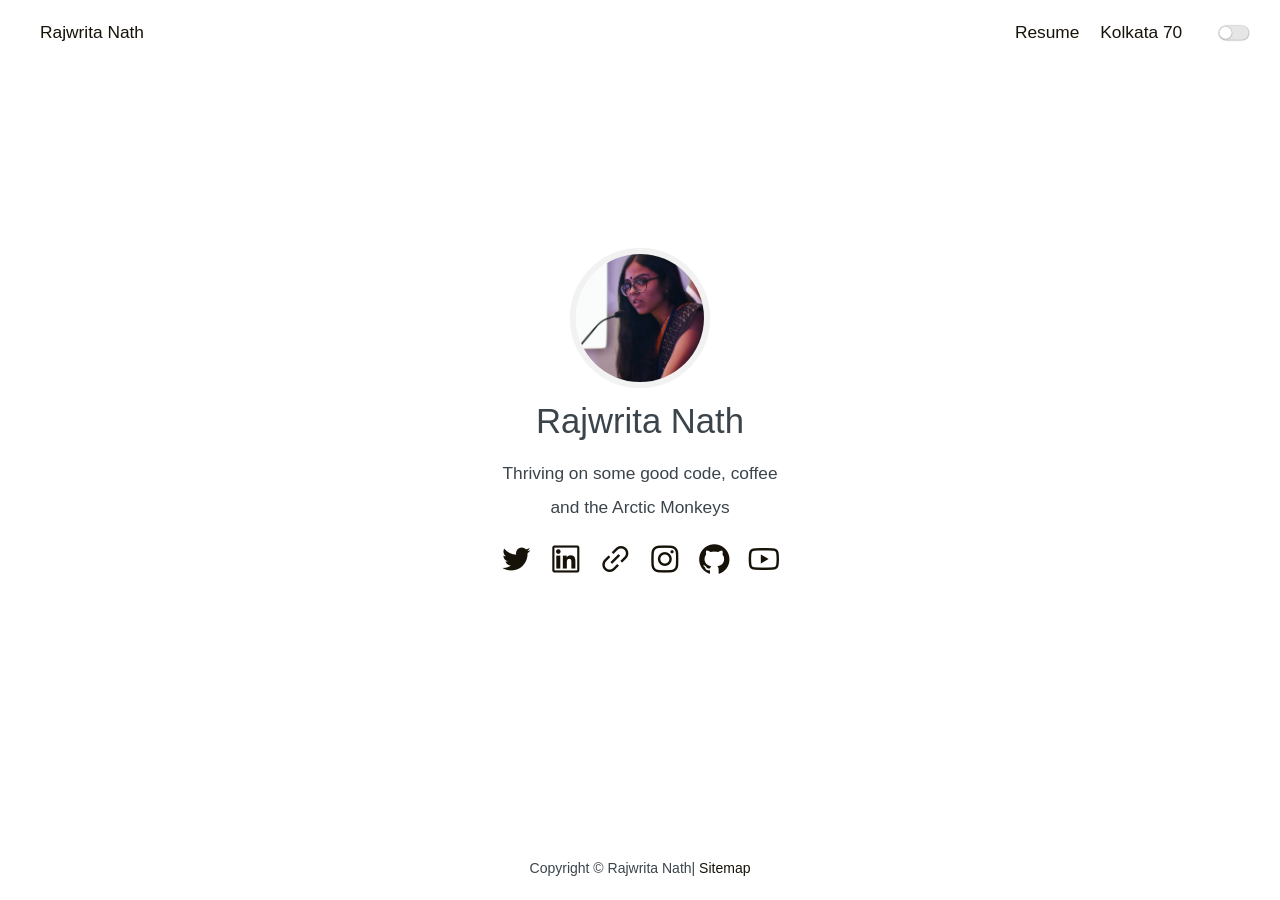
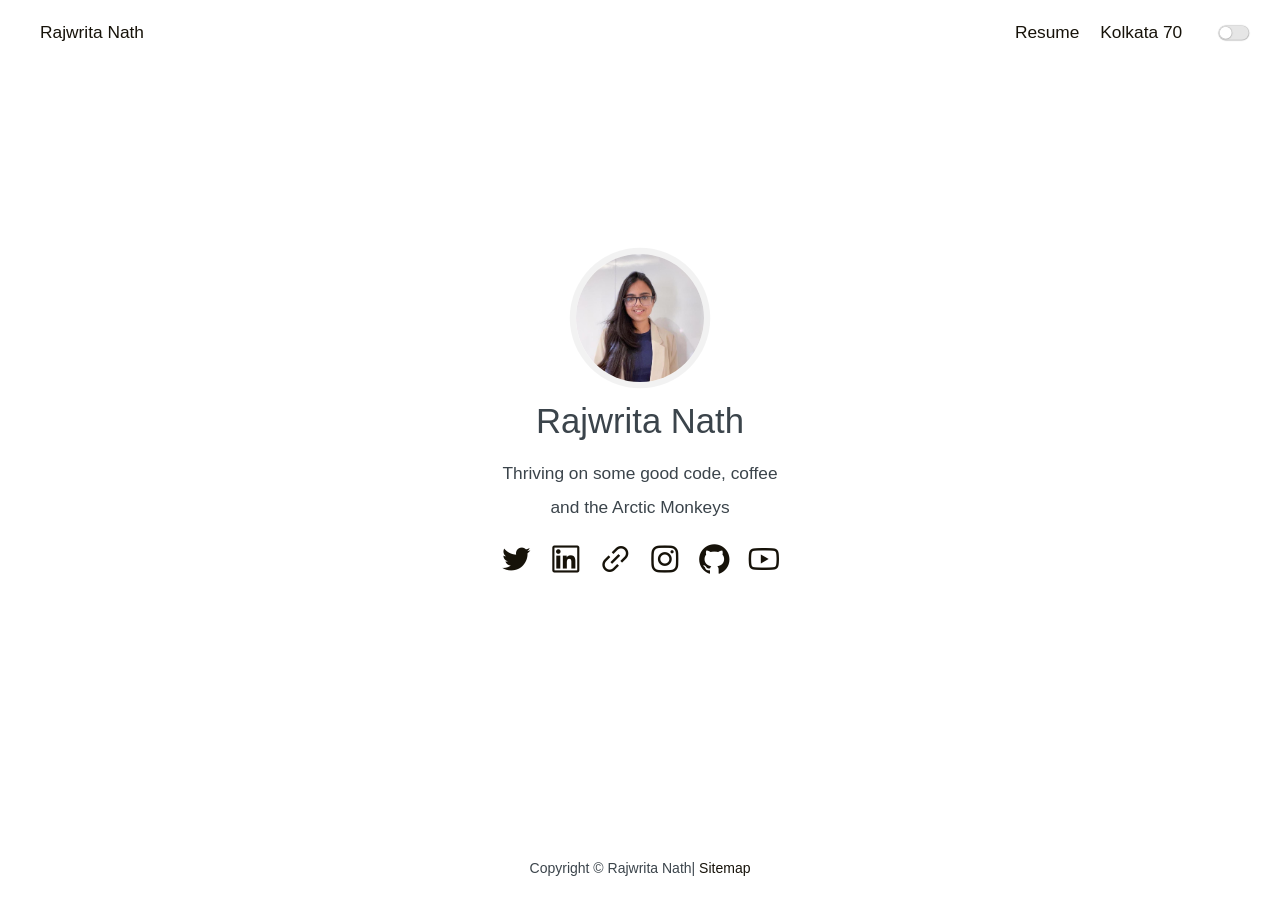
Before and after one commit to Rajwrita/rajwrita.github.io, a Jekyll site: the page built from index.md, in a window 1280 px wide. Built offline with Jekyll 4.4.1, drawn with Linux system fonts in a browser that asks for light colours.

Commit message:
Update home.html

```diff
--- a/_layouts/home.html
+++ b/_layouts/home.html
@@ -5,7 +5,7 @@ layout: default
 <div class="main">
     <div class="container">
         <div class="intro">
-            <div class="avatar"><a href = "https://linkedin.com/in/rajwrita"><img src="{{site.url}}/assets/Rajwrita.jpg"></a></div>
+            <div class="avatar"><a href = "https://linkedin.com/in/rajwrita"><img src="{{site.url}}/assets/Rajwrita_profile_picture.jpg"></a></div>
             <div class="nickname">Rajwrita Nath</div>
             <div class="description">
                 <p>Thriving on some good code, coffee <br> and the Arctic Monkeys</p>
```
